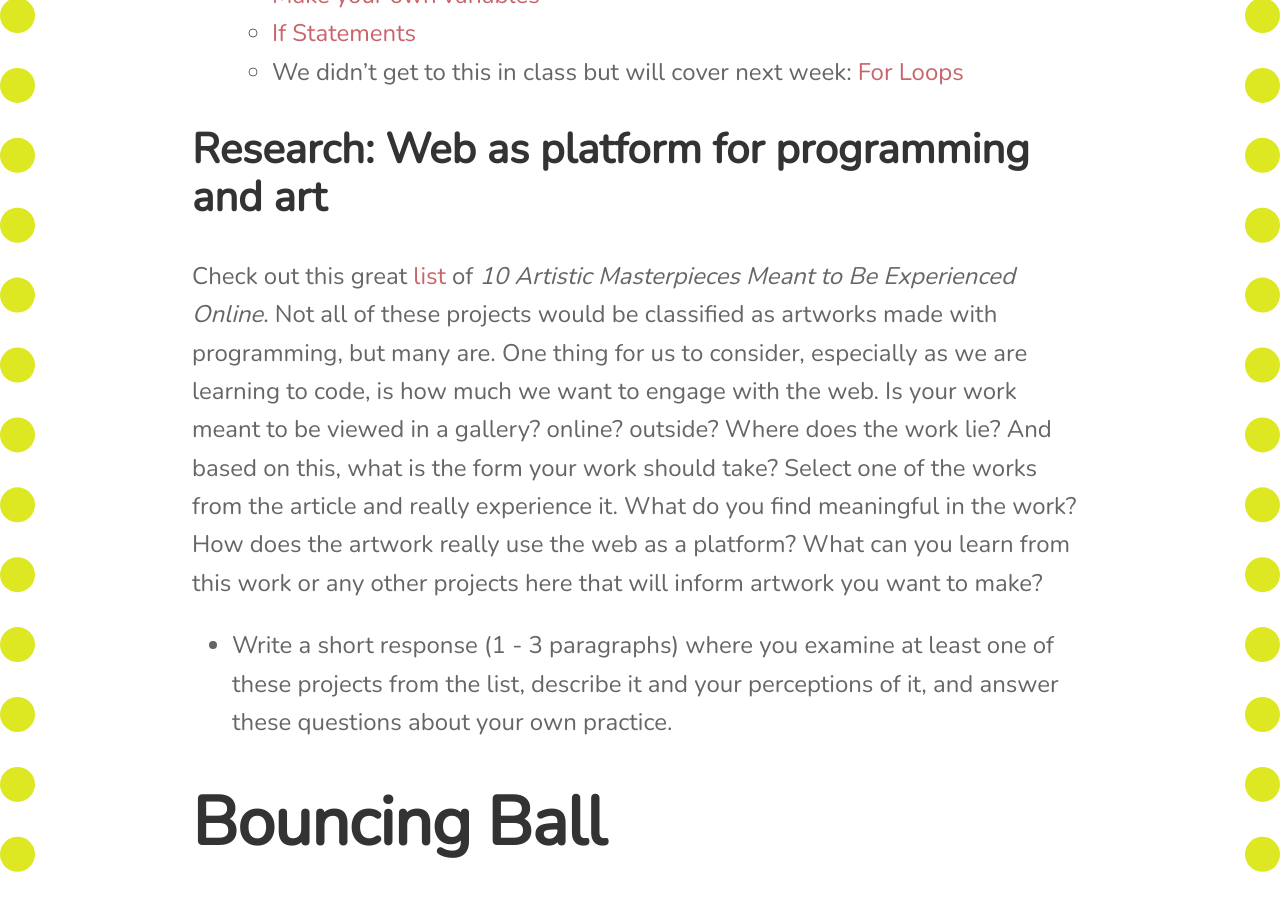
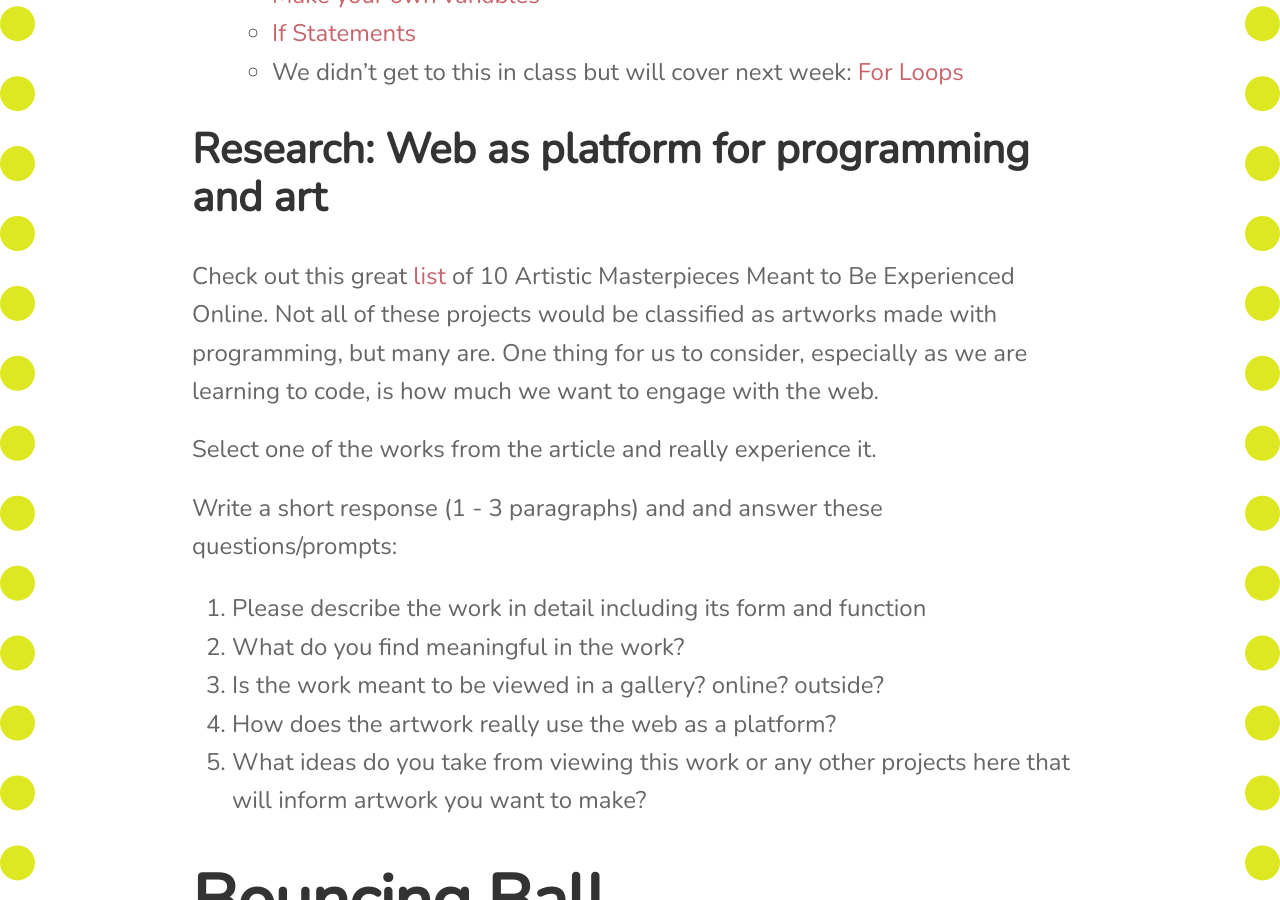
Before and after one commit to lee2sman/p4va_fall2021, a Jekyll site: the page built from _posts/2020-09-09-week2.md, in a window 1280 px wide and 900 px high, scrolled down 16148 px. Built offline with Jekyll 4.4.1, drawn with Linux system fonts in a browser that asks for light colours; nearby versions of some CDN libraries.

Commit message:
update week2

```diff
--- a/_posts/2020-09-09-week2.md
+++ b/_posts/2020-09-09-week2.md
@@ -350,8 +350,17 @@ Events happen independently of (outside) the draw loop.
 
 ## Research: Web as platform for programming and art
 
-Check out this great [list](https://www.artsy.net/article/artsy-editorial-10-artistic-masterpieces-meant-experienced-online) of *10 Artistic Masterpieces Meant to Be Experienced Online*. Not all of these projects would be classified as artworks made with programming, but many are. One thing for us to consider, especially as we are learning to code, is how much we want to engage with the web. Is your work meant to be viewed in a gallery? online? outside? Where does the work lie? And based on this, what is the form your work should take? Select one of the works from the article and really experience it. What do you find meaningful in the work? How does the artwork really use the web as a platform? What can you learn from this work or any other projects here that will inform artwork you want to make?
-- Write a short response (1 - 3 paragraphs) where you examine at least one of these projects from the list, describe it and your perceptions of it, and answer these questions about your own practice.
+Check out this great [list](https://www.artsy.net/article/artsy-editorial-10-artistic-masterpieces-meant-experienced-online) of 10 Artistic Masterpieces Meant to Be Experienced Online. Not all of these projects would be classified as artworks made with programming, but many are. One thing for us to consider, especially as we are learning to code, is how much we want to engage with the web.
+
+Select one of the works from the article and really experience it.
+
+Write a short response (1 - 3 paragraphs) and and answer these questions/prompts:
+
+1. Please describe the work in detail including its form and function
+2. What do you find meaningful in the work?
+3. Is the work meant to be viewed in a gallery? online? outside?
+4. How does the artwork really use the web as a platform?
+5. What ideas do you take from viewing this work or any other projects here that will inform artwork you want to make?
 
 # Bouncing Ball
 
```
